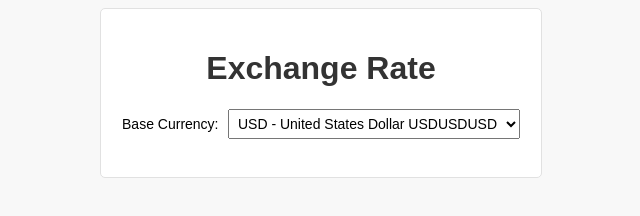
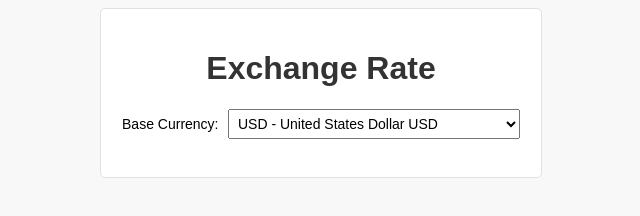
Before and after one commit to lionmoroz/CurrencyExchange, a plain HTML site: page index.html in a window 1280 px wide. Shown: the full height of the page, 319-959 px from the left. Drawn offline with nearby package versions, Linux system fonts and the light colour scheme; no server answers.

Commit message:
feat: update USD

```diff
--- a/index.html
+++ b/index.html
@@ -11,6 +11,8 @@
     <div id="exchangeRateContainer">
       <label for="baseCurrency">Base Currency:</label>
       <select id="baseCurrency">
+        <option value="USD">USD - United States Dollar USD</option>
+        <option value="EUR">EUR - Euro </option>
         <option value="USD">USD - United States Dollar USDUSDUSD</option>
         <option value="EUR">EUR - Euro EUR </option>
         <option value="GBP">GBP - British Pound Sterling GBP</option>
```
